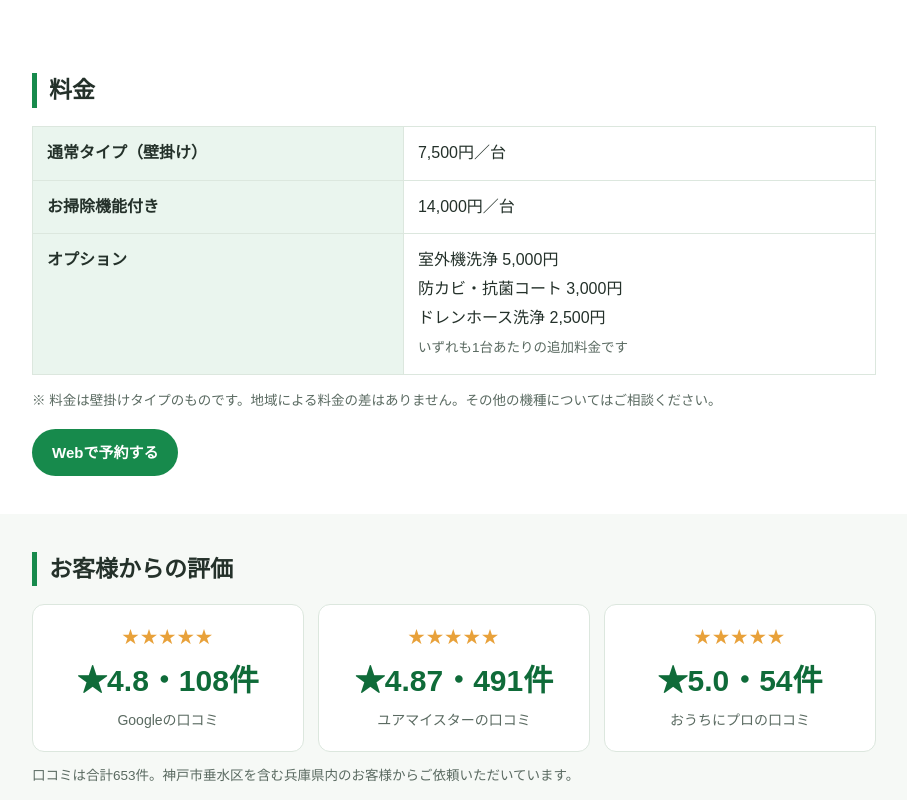
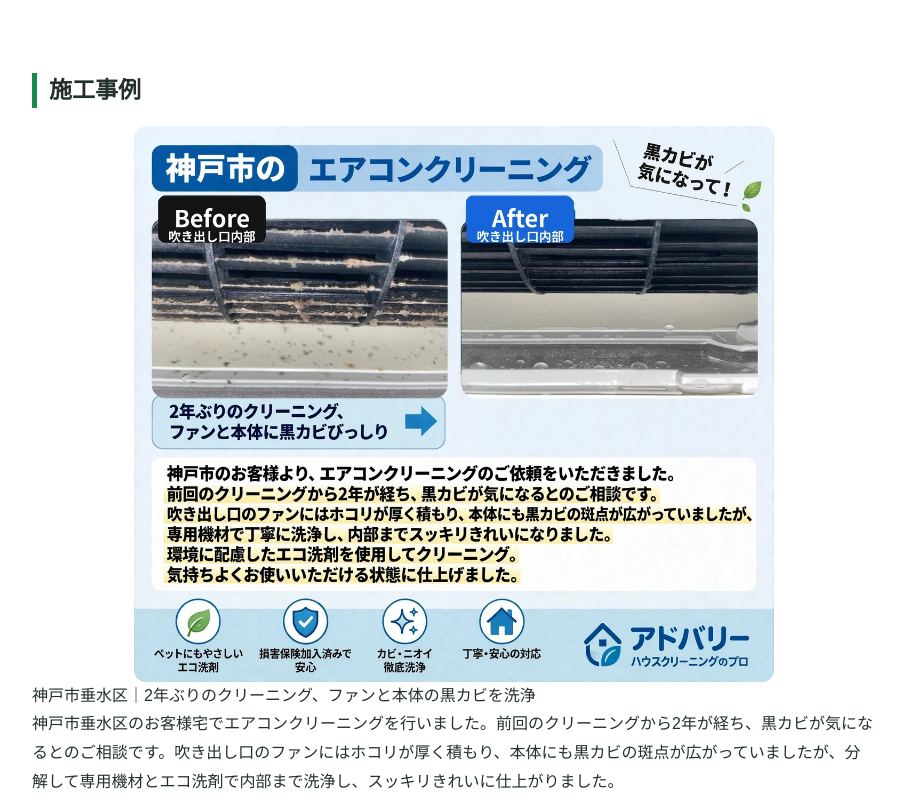
Before and after one commit to adobarry0801-max/adobarry0801-max.github.io, a plain HTML site: page lp/kobe-tarumi/index.html in a window 1280 px wide. Shown: the part 3711-4511 px from the top of the page, without its empty margins (186-1093 px from the left). Drawn offline with Linux system fonts and the light colour scheme.

Commit message:
Add Kobe Tarumi case to recruit and LP pages

```diff
--- a/lp/kobe-tarumi/index.html
+++ b/lp/kobe-tarumi/index.html
@@ -289,6 +289,17 @@ footer.site{padding:26px 0 10px;font-size:13px;color:var(--sub);text-align:cente
   </div>
 </section>
 
+<section id="case">
+  <div class="wrap">
+    <h2>施工事例</h2>
+    <figure>
+      <img src="../img/case-kobe.webp" alt="神戸市垂水区｜2年ぶりのクリーニング、ファンと本体の黒カビを洗浄（実際の施工事例）" width="1200" height="1042" loading="lazy" style="width:100%;max-width:640px;height:auto;display:block;margin:0 auto;border-radius:12px">
+      <figcaption>神戸市垂水区｜2年ぶりのクリーニング、ファンと本体の黒カビを洗浄</figcaption>
+    </figure>
+    <p>神戸市垂水区のお客様宅でエアコンクリーニングを行いました。前回のクリーニングから2年が経ち、黒カビが気になるとのご相談です。吹き出し口のファンにはホコリが厚く積もり、本体にも黒カビの斑点が広がっていましたが、分解して専用機材とエコ洗剤で内部まで洗浄し、スッキリきれいに仕上がりました。</p>
+  </div>
+</section>
+
 <section id="price">
   <div class="wrap">
     <h2>料金</h2>
```
Also changed, not shown: recruit/kobe/index.html (+2 -0 lines).
